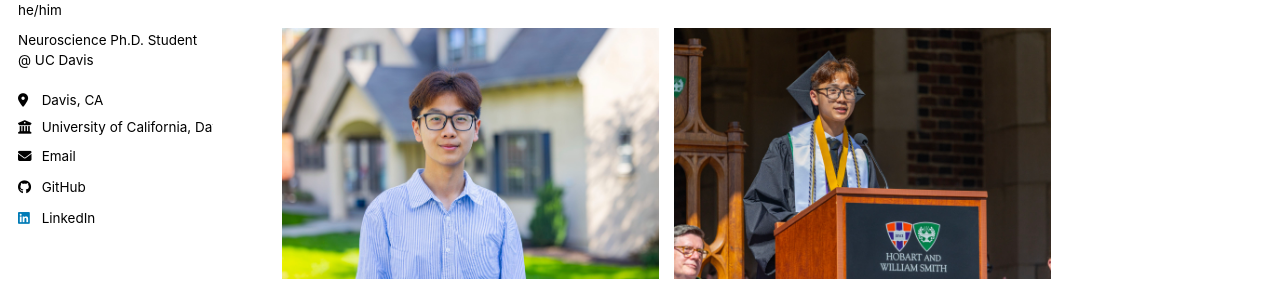
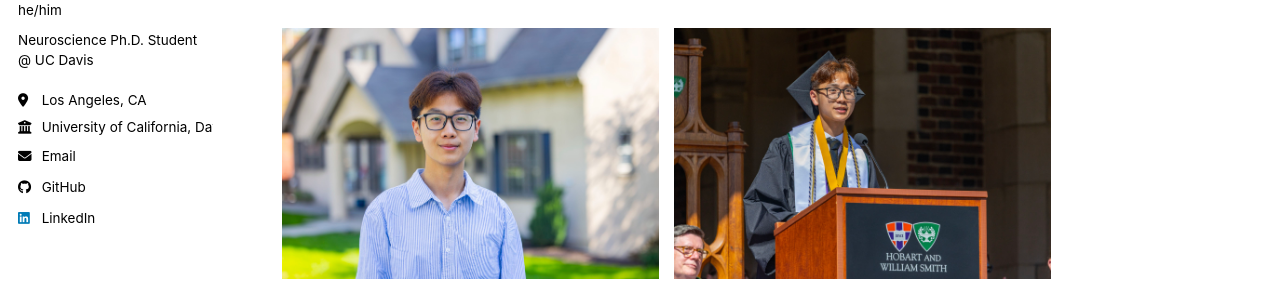
Before and after one commit to randyhongg/randyhongg.github.io, a Jekyll site: the page built from _pages/about.md, in a window 1280 px wide. Shown: the part 318-602 px from the top of the page. Built offline with Jekyll 4.4.1, drawn with Linux system fonts in a browser that asks for light colours; a style sheet for code colours, icons or effects is not loaded.

Commit message:
Update _config.yml

```diff
--- a/_config.yml
+++ b/_config.yml
@@ -27,7 +27,7 @@ author:
   name             : "Randy Hong"
   pronouns         : "he/him"
   bio              : "Neuroscience Ph.D. Student @ UC Davis"
-  location         : "Davis, CA"
+  location         : "Los Angeles, CA"
   employer         : "University of California, Davis"
   uri              : # URL
   email            : "ranhong@ucdavis.edu"
@@ -93,7 +93,7 @@ publication_category:
 
 # Site Settings
 teaser                   :  # filename of teaser fallback teaser image placed in /images/ for social media previews
-breadcrumbs              : false # true, false (default)
+breadcrumbs              : true # true, false (default)
 words_per_minute         : 160
 future                   : true
 read_more                : "disabled" # if enabled, adds "Read more" links to excerpts
```
